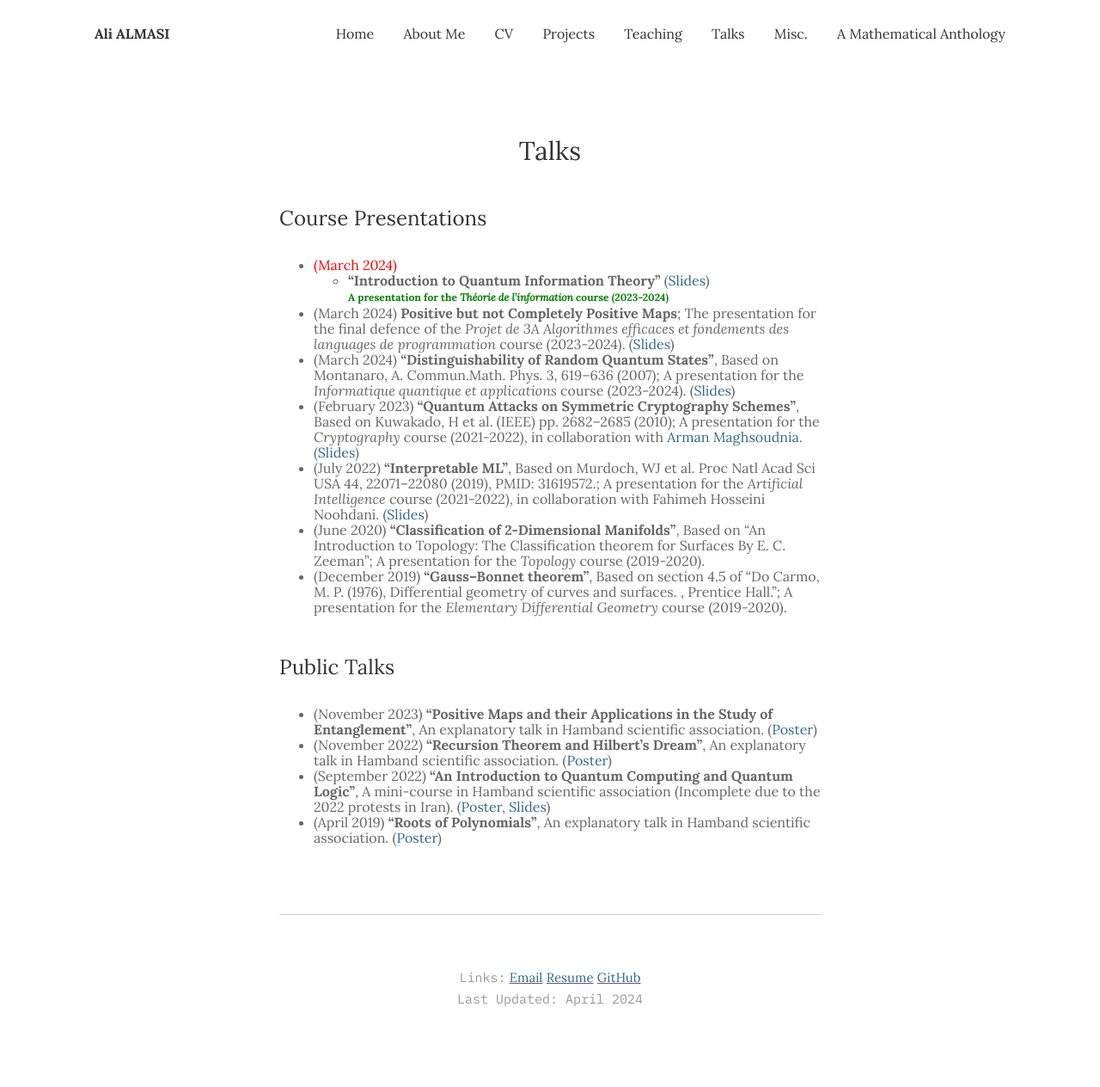
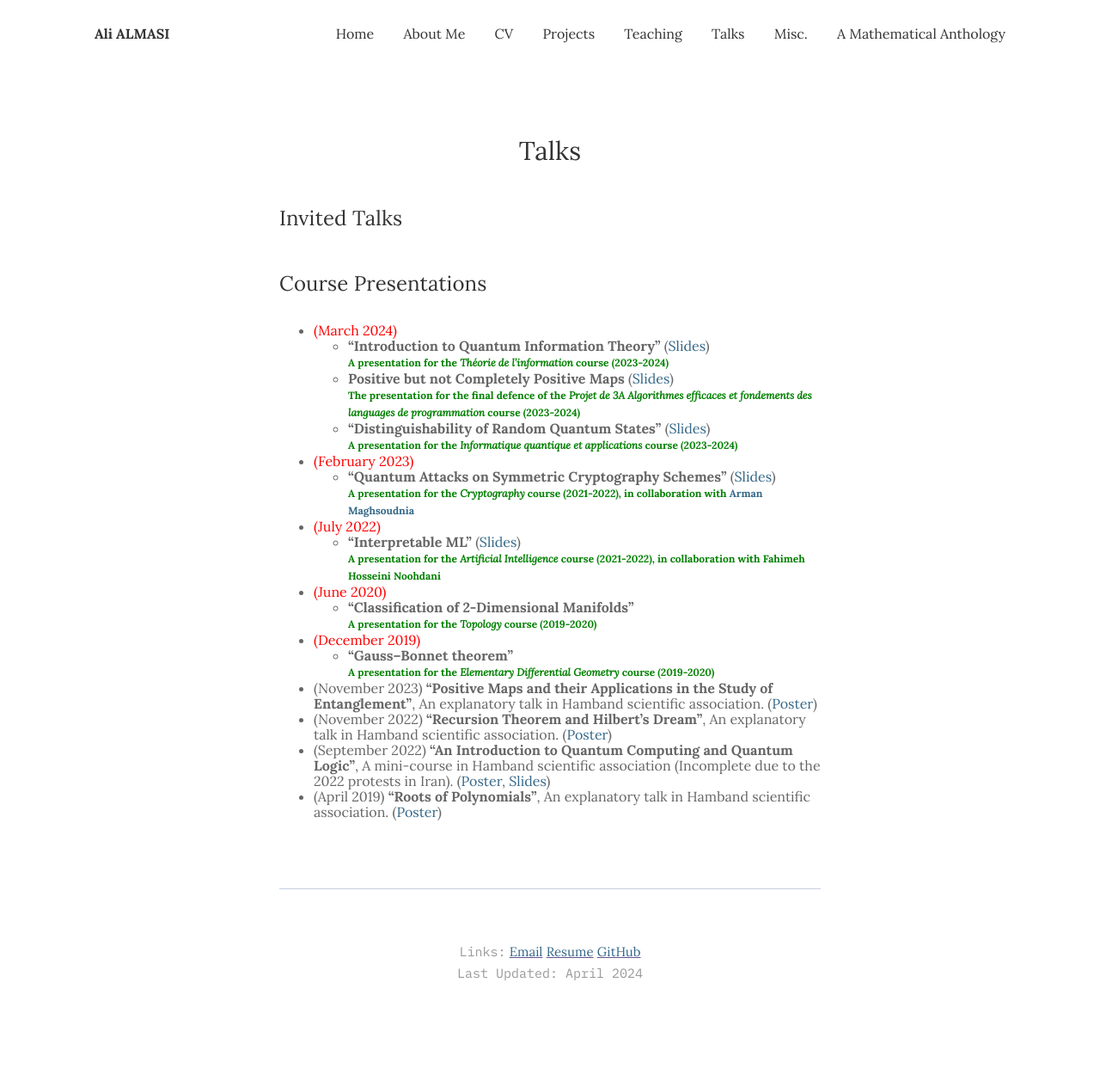
Before and after one commit to ali-almasi/ali-almasi.github.io, a Jekyll site: the page built from _pages/5_talks.md, in a window 1280 px wide. Shown: the whole page at 86% size. Built offline with Jekyll 4.4.1, drawn with Linux system fonts in a browser that asks for light colours; after the commit the page ends 1234 px from its top, so only the background shows below that.

Commit message:
Update 5_talks.md

```diff
--- a/_pages/5_talks.md
+++ b/_pages/5_talks.md
@@ -4,20 +4,36 @@ title: Talks
 permalink: /talks/
 image:
 ---
+### Invited Talks
 ### Course Presentations
 -  <span style="color:red">(March 2024)</span>\
     -   **"Introduction to Quantum Information Theory"** ([Slides](/assets/talks_materials/Intro_QIT/Intro_to_QIT.pdf))\
       <span style="color:green;font-weight:700;font-size:12px">
     A presentation for the *Théorie de l'information* course (2023-2024)</span>
- *   (March 2024) **Positive but not Completely Positive Maps**; The presentation for the final defence of the *Projet de 3A Algorithmes efficaces et fondements des languages de programmation* course (2023-2024). ([Slides](/assets/projects_materials/pncp/PnCP_defence.pdf))
- *   (March 2024) **"Distinguishability of Random Quantum States"**, Based on Montanaro, A. Commun.Math. Phys. 3, 619–636 (2007); A presentation for the *Informatique quantique et applications* course (2023-2024). ([Slides](/assets/talks_materials/Discrimination_of_random_states/discrimination_of_random_states_slides.pdf))
- *   (February 2023) **"Quantum Attacks on Symmetric Cryptography Schemes"**, Based on Kuwakado, H et al. (IEEE) pp. 2682–2685 (2010); A presentation for the *Cryptography* course (2021-2022), in collaboration with [Arman Maghsoudnia](https://people.epfl.ch/arman.maghsoudnia). ([Slides](/assets/talks_materials/QAttacks_symmetric/QAttacks_symmetric.pdf))
- *   (July 2022) **"Interpretable ML"**, Based on Murdoch, WJ et al. Proc Natl Acad Sci USA 44, 22071–22080 (2019), PMID: 31619572.; A presentation for the *Artificial Intelligence* course (2021-2022), in collaboration with Fahimeh Hosseini Noohdani. ([Slides](/assets/talks_materials/Interpretable_AI/interpretale_AI.pdf))
-*   (June 2020) **"Classification of 2-Dimensional Manifolds"**, Based on "An Introduction to Topology:
-The Classification theorem for Surfaces By E. C. Zeeman"; A presentation for the *Topology* course (2019-2020).
-*   (December 2019) **"Gauss–Bonnet theorem"**, Based on section 4.5 of "Do Carmo, M. P. (1976), Differential geometry of curves and surfaces. , Prentice Hall."; A presentation for the *Elementary Differential Geometry* course (2019-2020).
+    -   **Positive but not Completely Positive Maps** ([Slides](/assets/projects_materials/pncp/PnCP_defence.pdf))\
+      <span style="color:green;font-weight:700;font-size:12px">
+    The presentation for the final defence of the *Projet de 3A Algorithmes efficaces et fondements des languages de programmation* course (2023-2024)</span>
+    -   **"Distinguishability of Random Quantum States"** ([Slides](/assets/talks_materials/Discrimination_of_random_states/discrimination_of_random_states_slides.pdf))\
+      <span style="color:green;font-weight:700;font-size:12px">
+    A presentation for the *Informatique quantique et applications* course (2023-2024)</span>
+-  <span style="color:red">(February 2023)</span>\
+    -   **"Quantum Attacks on Symmetric Cryptography Schemes"** ([Slides](/assets/talks_materials/QAttacks_symmetric/QAttacks_symmetric.pdf))\
+      <span style="color:green;font-weight:700;font-size:12px">
+    A presentation for the *Cryptography* course (2021-2022), in collaboration with [Arman Maghsoudnia](https://people.epfl.ch/arman.maghsoudnia)</span>
+-  <span style="color:red">(July 2022)</span>\
+    -   **"Interpretable ML"** ([Slides](/assets/talks_materials/Interpretable_AI/interpretale_AI.pdf))\
+      <span style="color:green;font-weight:700;font-size:12px">
+    A presentation for the *Artificial Intelligence* course (2021-2022), in collaboration with Fahimeh Hosseini Noohdani</span>
+-  <span style="color:red">(June 2020)</span>\
+    -   **"Classification of 2-Dimensional Manifolds"** \
+      <span style="color:green;font-weight:700;font-size:12px">
+    A presentation for the *Topology* course (2019-2020)</span>
+-  <span style="color:red">(December 2019)</span>\
+    -   **"Gauss–Bonnet theorem"** \
+      <span style="color:green;font-weight:700;font-size:12px">
+    A presentation for the *Elementary Differential Geometry* course (2019-2020)</span>
 
-### Public Talks
+
 *   (November 2023) **"Positive Maps and their Applications in the Study of Entanglement"**, An explanatory talk in Hamband scientific association. ([Poster](/assets/talks_materials/Posters/Positive_maps_and_entanglement.jpg))
 *   (November 2022) **"Recursion Theorem and Hilbert's Dream"**, An explanatory talk in Hamband scientific association. ([Poster](/assets/talks_materials/Posters/Recursion.jpg))
 *   (September 2022) **"An Introduction to Quantum Computing and Quantum Logic"**, A mini-course in Hamband scientific association (Incomplete due to the 2022 protests in Iran). ([Poster](/assets/talks_materials/Posters/QC_Intro.jpg), [Slides](/assets/talks_materials/QC_hamband/QC_hamband.pdf))
```
